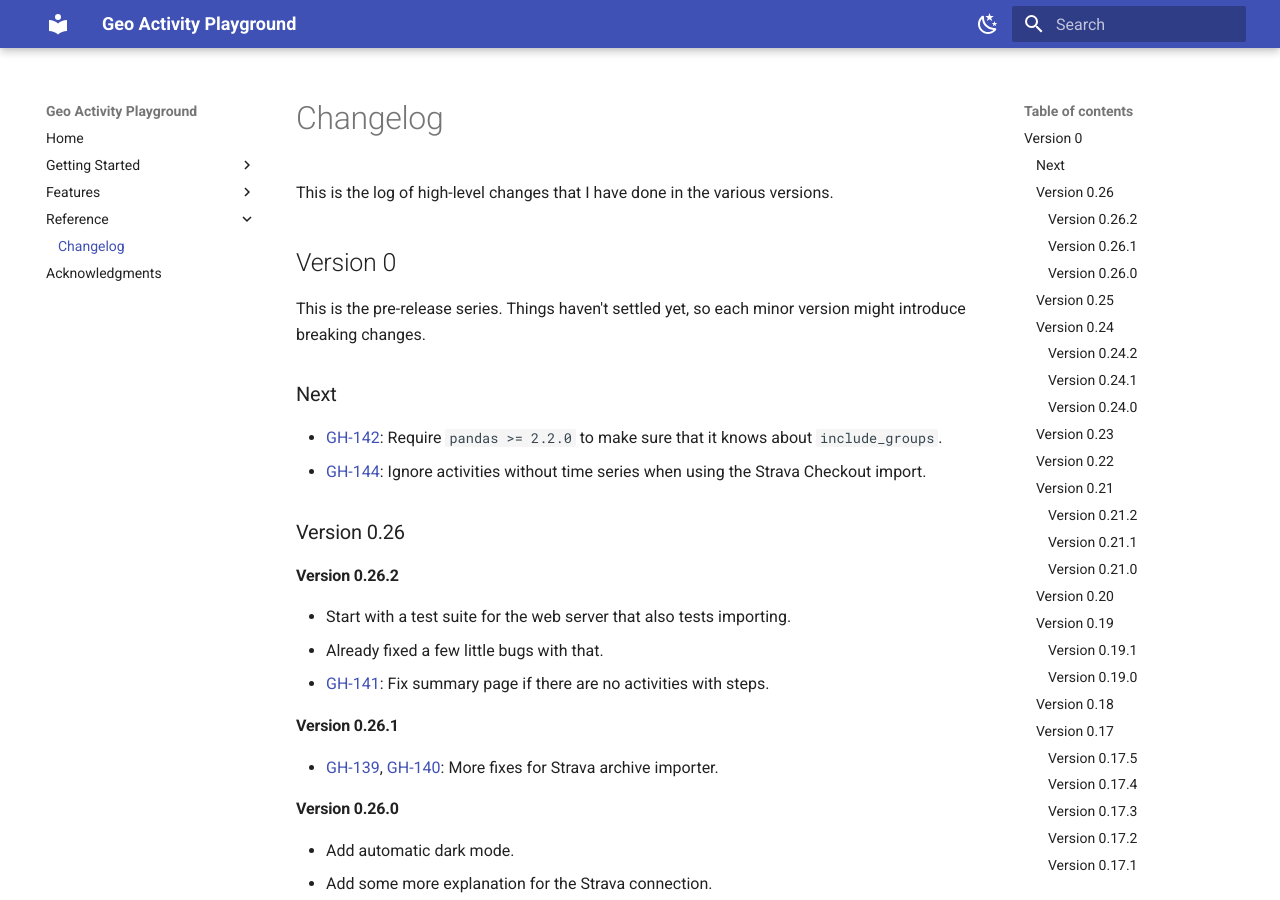
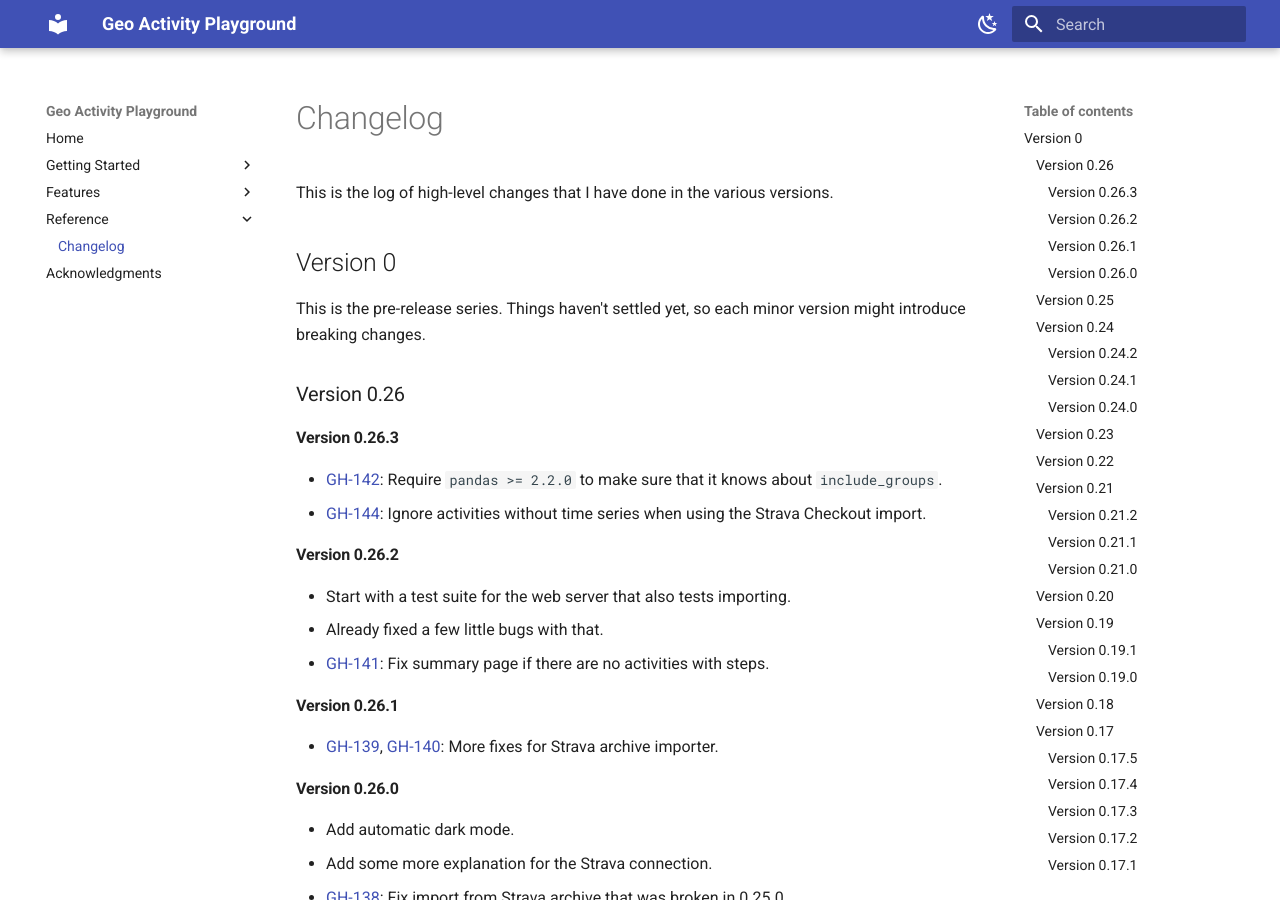
Before and after one commit to martin-ueding/geo-activity-playground, an MkDocs documentation site: the page built from docs/reference/changelog.md, in a window 1280 px wide and 900 px high. Built offline with MkDocs 1.6.1 and Material for MkDocs 9.7.7, drawn with Linux system fonts in a browser that asks for light colours.

Commit message:
Bump version to 0.26.3

```diff
--- a/docs/reference/changelog.md
+++ b/docs/reference/changelog.md
@@ -6,12 +6,12 @@ This is the log of high-level changes that I have done in the various versions.
 
 This is the pre-release series. Things haven't settled yet, so each minor version might introduce breaking changes.
 
-### Next
+### Version 0.26
+
+#### Version 0.26.3
 
 - [GH-142](https://github.com/martin-ueding/geo-activity-playground/issues/142): Require `pandas >= 2.2.0` to make sure that it knows about `include_groups`.
 - [GH-144](https://github.com/martin-ueding/geo-activity-playground/issues/144): Ignore activities without time series when using the Strava Checkout import.
-
-### Version 0.26
 
 #### Version 0.26.2
 
--- a/pyproject.toml
+++ b/pyproject.toml
@@ -1,6 +1,6 @@
 [tool.poetry]
 name = "geo-activity-playground"
-version = "0.26.2"
+version = "0.26.3"
 description = "Analysis of geo data activities like rides, runs or hikes."
 authors = ["Martin Ueding <mu@martin-ueding.de>"]
 license = "MIT"
```
